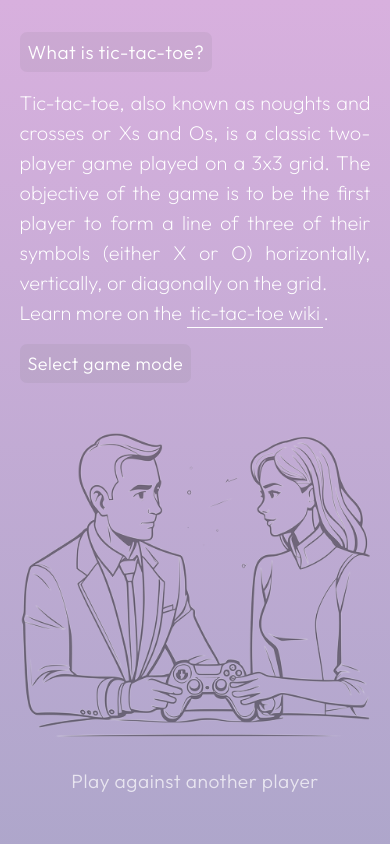
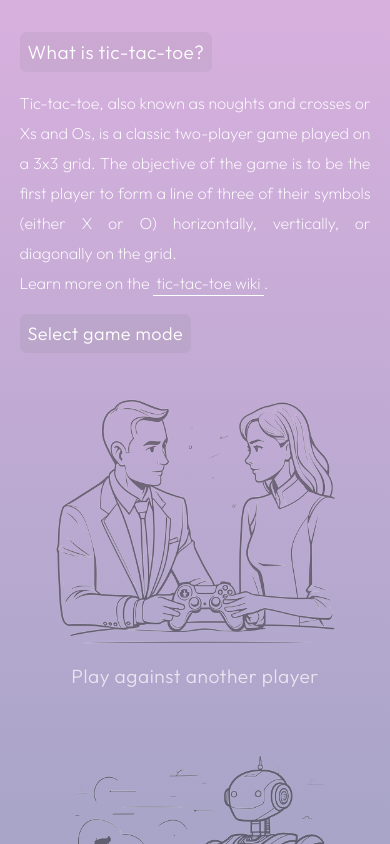
Before and after one commit to vitorzaffari/tic-tac-toe, a React (Vite) app: page / in a window 390 px wide. Shown: the top 844 px of the page. Built offline with nearby package versions, Linux system fonts and the light colour scheme.

Commit message:
add: media queries for cellphones

```diff
--- a/src/App.jsx
+++ b/src/App.jsx
@@ -8,7 +8,6 @@ function App() {
 
 
 
-  //TODO Fix layout for cellphones (almost there)
   //TODO Add player and robot images on game display
 
   return (
--- a/src/v2-components/GameBoard/GameBoard.css
+++ b/src/v2-components/GameBoard/GameBoard.css
@@ -12,3 +12,9 @@
     }
 
 }
+
+@media (max-width: 430px) {
+    .game-board-component{
+        margin-top: 2rem;
+    }
+}
--- a/src/v2-components/GameDisplay/GameDisplay.jsx
+++ b/src/v2-components/GameDisplay/GameDisplay.jsx
@@ -1,4 +1,3 @@
-import './GameDisplay.css'
 import { useState } from 'react'
 import GameBoard from '../GameBoard/GameBoard'
 import GameLogDisplay from '../GameLogDisplay/GameLogDisplay'
--- a/src/v2-components/GameModeNull/GameModeNull.css
+++ b/src/v2-components/GameModeNull/GameModeNull.css
@@ -5,6 +5,18 @@
     }
 
 }
+
+@media (max-width: 430px) {
+    .mode-select-button {
+        width: 300px;
+        height: 300px;
+        img{
+            width: 280px;
+            height: 280px;
+        }
+    }
+}
+
 
 
 .game-mode-component {
@@ -25,8 +37,9 @@
         /*Layout*/
         display: flex;
         flex-direction: column;
-        width: 350px;
-        height: 400px;
+        align-items: center;
+        /* width: 350px; */
+        /* height: 400px; */
         /*Style*/
         cursor: pointer;
         background-color: transparent;
@@ -35,8 +48,8 @@
 
         & img {
             /*Layout*/
-            width: 350px;
-            margin-bottom: 10px;
+            /* width: 350px; */
+            /* margin-bottom: 10px; */
 
             /*Style*/
             transition: opacity 300ms ease;
--- a/src/v2-components/GameModeSelected/GameModeSelected.css
+++ b/src/v2-components/GameModeSelected/GameModeSelected.css
@@ -9,8 +9,11 @@
 
     }
 
-    .img-container{
-        height: 450px;
+    .img-container {
+        display: flex;
+        align-items: center;
+        justify-content: center;
+        width: 100%;
     }
 
     .start-game-btn {
@@ -61,7 +64,7 @@
         opacity: .7;
         transition: opacity 200ms ease;
 
-        &:hover{
+        &:hover {
             opacity: 1;
         }
     }
@@ -70,3 +73,17 @@
         font-weight: 100;
     }
 }
+
+
+
+
+@media (max-width: 480px) {
+    .img-container {
+        height: 300px;
+
+        img {
+            width: 290px;
+            height: 290px;
+        }
+    }
+}
--- a/src/v2-components/IntroText/IntroText.css
+++ b/src/v2-components/IntroText/IntroText.css
@@ -29,3 +29,11 @@
     border-bottom: 1px solid white;
     padding: .1rem .2rem .1rem;
 }
+
+
+
+@media (max-width: 430px) {
+    .tictactoe-description p {
+        font-size: 1rem;
+    }
+}
--- a/src/v2-components/PlayersInfoDisplay/PlayersInfoDisplay.css
+++ b/src/v2-components/PlayersInfoDisplay/PlayersInfoDisplay.css
@@ -68,3 +68,13 @@
 
     }
 }
+
+
+
+@media (max-width: 430px) {
+    .player-info-display-component {
+        flex-direction: column;
+        align-items: center;
+        gap: 1rem;
+    }
+}
--- a/src/v2-components/Square/Square.css
+++ b/src/v2-components/Square/Square.css
@@ -33,3 +33,14 @@ span {
 .ended{
     cursor: default;
 }
+
+
+@media (max-width: 430px) {
+    .square{
+        width: 85px;
+        height: 85px;
+    }
+    .square-value{
+        font-size: 4.6rem;
+    }
+}
--- a/src/v2-components/Square/Square.jsx
+++ b/src/v2-components/Square/Square.jsx
@@ -8,7 +8,7 @@ const Square = ({ value, handleNewMove, isWinningSquare, hasGameEnded}) => {
 
   return (
     <button className={`square ${squareClass}`} onClick={handleNewMove} disabled={hasGameEnded}>
-      <span>{value}</span>
+      <span className='square-value'>{value}</span>
     </button>
   )
 }
```
Also changed, not shown: src/v2-components/GameDisplay/GameDisplay.css (deleted).
